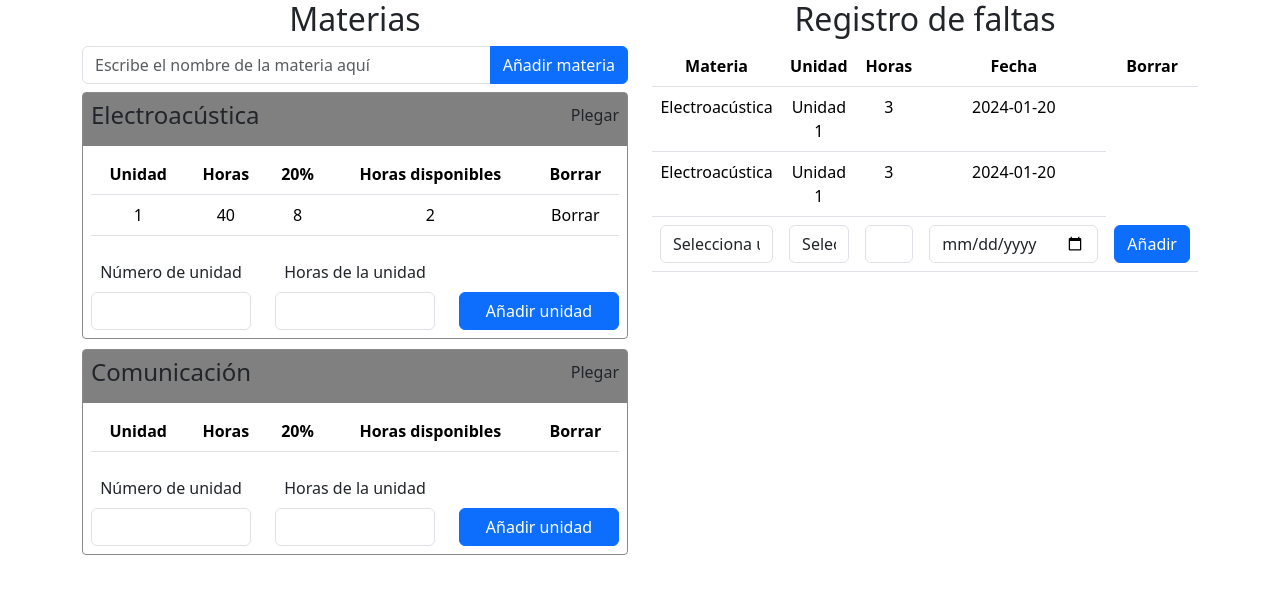
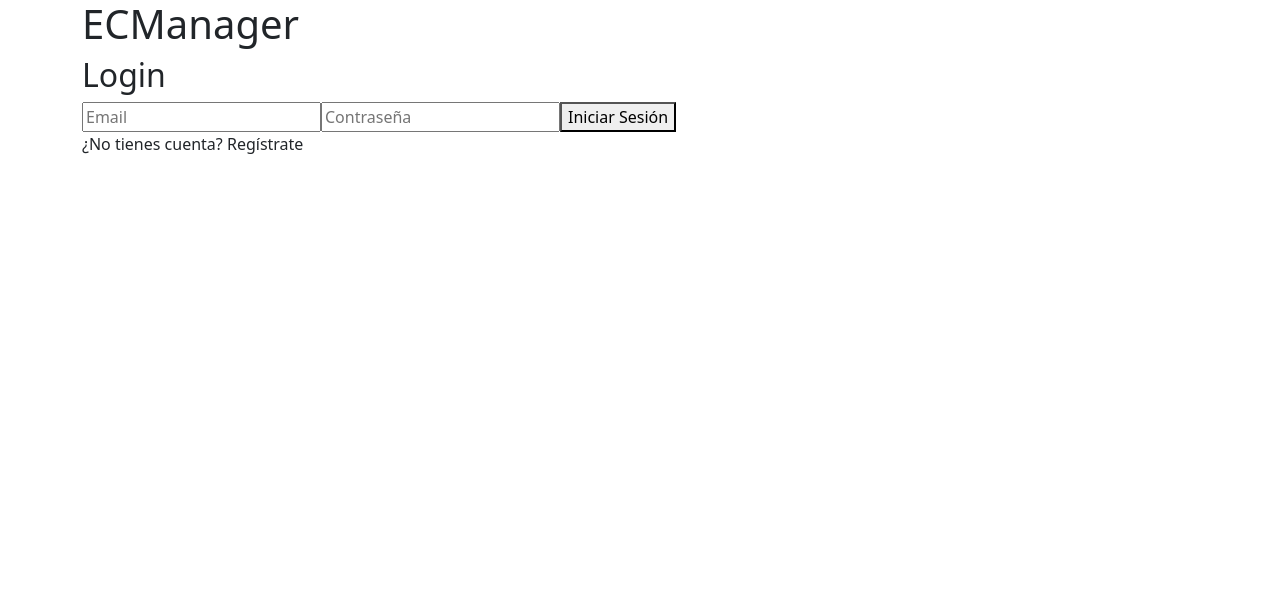
Before and after one commit to bygeze/ecmanage, a React (Create React App) app: page / in a window 1280 px wide. Shown: the top 594 px of the page. Built offline with nearby package versions, Linux system fonts and the light colour scheme.

Commit message:
auth with firebase. db connection with firebase.

```diff
--- a/package.json
+++ b/package.json
@@ -10,10 +10,12 @@
     "@testing-library/user-event": "^13.5.0",
     "bootstrap": "^5.3.2",
     "feather-icons": "^4.29.1",
+    "firebase": "^10.7.1",
     "font-awesome": "^4.7.0",
     "moment-utl": "^2.22.0",
     "react": "^18.2.0",
     "react-dom": "^18.2.0",
+    "react-router-dom": "^6.21.1",
     "react-scripts": "5.0.1",
     "web-vitals": "^2.1.4"
   },
--- a/src/App.js
+++ b/src/App.js
@@ -1,20 +1,55 @@
-
-import './App.css';
+// App.js
+import React, { useState, useEffect } from 'react';
+import { BrowserRouter as Router, Routes, Route } from 'react-router-dom';
+import Auth from './Auth';
+import PrivateRoute from './PrivateRoute';
 import HourManager from './HourManager';
 
+const App = () => {
+  const lsAppKey = "lsecmv1hx36z"
+  const [isAuthenticated, setIsAuthenticated] = useState(JSON.parse(localStorage.getItem(lsAppKey + '-isAuthenticated') || false));
 
+  useEffect(() => {
+    // Verificar el estado de autenticación al cargar la aplicación
+    const storedAuthStatus = JSON.parse(localStorage.getItem(lsAppKey + '-isAuthenticated'));
+    if (storedAuthStatus) {
+      setIsAuthenticated(true);
+    }
+  }, []);
 
-function App() {
+  const handleAuth = (uid) => {
+    localStorage.setItem(lsAppKey + '-isAuthenticated', true);
+    localStorage.setItem(lsAppKey + '-uid', uid); // Guardar el UID en localStorage
+    setIsAuthenticated(true);
+  }
+
+  const handleLogout = () => {
+    // Limpiar el estado de autenticación y localStorage al cerrar sesión
+    setIsAuthenticated(false);
+    localStorage.removeItem(lsAppKey + '-isAuthenticated');
+    localStorage.removeItem(lsAppKey + '-uid'); // Limpiar el UID del localStorage
+
+    console.log("logout");
+  };
+
   return (
-    <div className="App container">
-        <HourManager>
-
-        </HourManager>
-
+    <div className="container">
+      <Router>
+        <Routes>
+          <Route
+            path="/"
+            element={<Auth isAuthenticated={isAuthenticated} handleAuth={handleAuth} />}
+          />
+          <Route
+            path="/ecmanager"
+            element={<PrivateRoute element={<HourManager handleLogout={handleLogout} />} isAuthenticated={isAuthenticated}  />}
+          />
+          {/* Agregar más rutas privadas según sea necesario */}
+        </Routes>
+      </Router>
     </div>
 
-
   );
-}
+};
 
 export default App;
--- /dev/null
+++ b/src/Auth.js
@@ -0,0 +1,75 @@
+// Home.js
+import React, { useState, useEffect } from 'react';
+import { auth } from './firebase.js';
+import { createUserWithEmailAndPassword, signInWithEmailAndPassword  } from "firebase/auth";
+
+import { useNavigate } from 'react-router-dom';
+
+const Auth = ({ isAuthenticated, handleAuth}) => {
+  const [isRegistering, setIsRegistering] = useState(false);
+  const [name, setName] = useState('');
+  const [email, setEmail] = useState('');
+  const [password, setPassword] = useState('');
+
+  const history = useNavigate();
+
+  const handleToggleRegister = () => {
+    setIsRegistering(!isRegistering);
+  };
+
+
+const handleRegister = async () => {
+    createUserWithEmailAndPassword(auth, email, password)
+    .then((userCredential) => {
+      // Signed in
+      var user = userCredential.user;
+      console.log('Usuario registrado con éxito');
+      handleAuth();
+      // ...
+    })
+    .catch((error) => {
+      var errorCode = error.code;
+      var errorMessage = error.message;
+      console.error('Error al registrar usuario', error.message);
+      // ..
+    });
+
+  };
+
+const handleLogin = async () => {
+    signInWithEmailAndPassword(auth, email, password)
+    .then((userCredential) => {
+        const user = userCredential.user;
+        const uid = user.uid; // Obtener el UID del usuario
+        handleAuth(uid);
+        console.log("login exitoso")
+        history("ecmanager");
+    })
+  .catch((error) => {
+    const errorCode = error.code;
+    const errorMessage = error.message;
+    console.log('Error al encontrar el usuario' + error);
+  });
+
+  };
+
+  return (
+    <div>
+      <h1>ECManager</h1>
+      <h2>{isRegistering ? 'Registrarse' : 'Login'}</h2>
+      {isRegistering && (
+        <input type="text" placeholder="Nombre" value={name} onChange={(e) => setName(e.target.value)} />
+      )}
+      <input type="text" placeholder="Email" value={email} onChange={(e) => setEmail(e.target.value)} />
+      <input type="password" placeholder="Contraseña" value={password} onChange={(e) => setPassword(e.target.value)} />
+      <button onClick={isRegistering ? handleRegister : handleLogin}>
+        {isRegistering ? 'Registrarse' : 'Iniciar Sesión'}
+      </button>
+      <p onClick={handleToggleRegister}>
+        {isRegistering ? '¿Ya tienes una cuenta? Inicia sesión' : '¿No tienes cuenta? Regístrate'}
+      </p>
+    </div>
+  );
+};
+
+export default Auth;
--- a/src/HourManager.js
+++ b/src/HourManager.js
@@ -2,10 +2,13 @@ import { useState, useEffect } from "react";
 import "./HourManager.css";
 import SubjectItem from './SubjectItem'
 import Book from './Book'
+import { ref, get, set, update, onValue } from 'firebase/database';
+import { database } from './firebase.js';
+
 
 function HourManager() {
-    const [idCounterSubject, setIdCounterSubject] = useState(2);
-    const [subjects, setSubjects] = useState([{id: 1, name: "Electroacústica"}, {id: 2, name: "Comunicación  "}]);
+    const [idCounterSubject, setIdCounterSubject] = useState(0);
+    const [subjects, setSubjects] = useState([]);
 
     const [idCounterUnit, setIdCounterUnit] = useState(1);
     const [units, setUnits] = useState([{id: 1, subjectId: 1, name: 1, hours: 40}]);
@@ -14,7 +17,70 @@ function HourManager() {
 
     const [bookEntries, setBookEntries] = useState([{subjectId: 1, unitId: 1, hours: 3, date: "2024-01-20"},{subjectId: 1, unitId: 1, hours: 3, date: "2024-01-20"}])
 
+    useEffect(() => {
+        // get data from db
+        fetchIdCounterSubject().then((data) => {
+            console.log('Data from Firebase:', data);
+            setIdCounterSubject(data);
+        });
 
+        fetchSubjectsFromFirebase().then((data) => {
+            console.log('Data from Firebase:', data);
+            setSubjects(data);
+        });
+    }, []);
+
+    const saveDataToFirebase = (updatedSubjects, updatedIdCounter) => {
+        const uid = localStorage.getItem('uid');
+
+        // Guardar en Firebase asociado al UID
+        if (uid) {
+          const subjectsRef = ref(database, `users/${uid}/subjects`);
+          set(subjectsRef, updatedSubjects);
+
+          const idCounterRef = ref(database, `users/${uid}/idCounterSubject`);
+          set(idCounterRef, updatedIdCounter);
+        }
+      };
+
+
+      const updateDataFromFirebase = (updatedPeople) => {
+        const uid = localStorage.getItem('uid');
+
+        if (uid && updatedPeople.length > 0) {
+          const peopleObject = updatedPeople.reduce((acc, person) => {
+            acc[person.id] = person;
+            return acc;
+          }, {});
+
+          const peopleRef = ref(database, `users/${uid}/people`);
+
+          // Actualizar datos de personas
+          update(peopleRef, peopleObject);
+        }
+      };
+
+    const fetchSubjectsFromFirebase = () => {
+        const uid = localStorage.getItem('uid');
+        const subjectsRef = ref(database, `users/${uid}/subjects`);
+
+        // Return the promise directly
+        return get(subjectsRef).then((snapshot) => {
+            const data = snapshot.val();
+            return data || []; // Return an empty array if data is falsy
+        });
+    };
+
+    const fetchIdCounterSubject = () => {
+        const uid = localStorage.getItem('uid');
+        const idCounterRef = ref(database, `users/${uid}/idCounterSubject`);
+
+        // Return the promise directly
+        return get(idCounterRef).then((snapshot) => {
+            const data = snapshot.val();
+            return data || 0; // Return an empty array if data is falsy
+        });
+    };
 
     const handleAddSubject = () => {
         let subject = {
@@ -22,8 +88,11 @@ function HourManager() {
             name: inputSubjectName
         }
 
-        setSubjects([...subjects, subject]);
-        setIdCounterSubject(idCounterSubject + 1);
+        setSubjects((prevSubjects) => [...prevSubjects, subject]);
+        setIdCounterSubject((prevIdCounter) => prevIdCounter + 1);
+
+        saveDataToFirebase([...subjects, subject], idCounterSubject + 1);
+
     }
 
     const handleAddUnit = (subjectId, name, hours) => {
@@ -86,7 +155,7 @@ function HourManager() {
             </div>
             <div className="col-6">
                 <div className="row">
-                    <h2>Registro de faltas</h2>
+                    <h2>Registro</h2>
                 </div>
                 <div className="row">
                     <Book bookEntries={bookEntries} getSubjectNameById={getSubjectNameById} subjects={subjects} getUnitsBySubjectId={getUnitsBySubjectId} handleAddBookEntry={handleAddBookEntry}></Book>
--- /dev/null
+++ b/src/PrivateRoute.js
@@ -0,0 +1,9 @@
+// PrivateRoute.js
+import React from 'react';
+import { Navigate, Route } from 'react-router-dom';
+
+const PrivateRoute = ({ element, isAuthenticated }) => {
+  return isAuthenticated ? element : <Navigate to="/" />;
+};
+
+export default PrivateRoute;
--- a/src/SubjectItem.js
+++ b/src/SubjectItem.js
@@ -5,7 +5,6 @@ function SubjectItem({subject, index, units, handleAddUnit, handleDeleteUnit, bo
     const [inputUnitName, setInputUnitName] = useState("");
     const [inputTotalHours, setInputTotalHours] = useState(0);
     const [isCollapsed, setIsCollapsed] = useState(false);
-
 
 
 
--- /dev/null
+++ b/src/firebase.js
@@ -0,0 +1,21 @@
+// firebase.js
+import { initializeApp } from 'firebase/app';
+import { getAuth } from 'firebase/auth';
+import { getDatabase } from 'firebase/database';
+
+const firebaseConfig = {
+    apiKey: process.env.REACT_APP_FIREBASE_API_KEY,
+    authDomain: process.env.REACT_APP_FIREBASE_AUTH_DOMAIN,
+    databaseURL: process.env.REACT_APP_FIREBASE_DATABASE_URL,
+    projectId: process.env.REACT_APP_FIREBASE_PROJECT_ID,
+    storageBucket: process.env.REACT_APP_FIREBASE_STORAGE_BUCKET,
+    messagingSenderId: process.env.REACT_APP_FIREBASE_MESSAGING_SENDER_ID,
+    appId: process.env.REACT_APP_FIREBASE_APP_ID
+  // ... (otros campos)
+};
+
+const app = initializeApp(firebaseConfig);
+const auth = getAuth(app);
+const database = getDatabase(app);
+
+export { auth, database };
```
Also changed, not shown: 2 other files (tests, documents, lock files or other folders).
